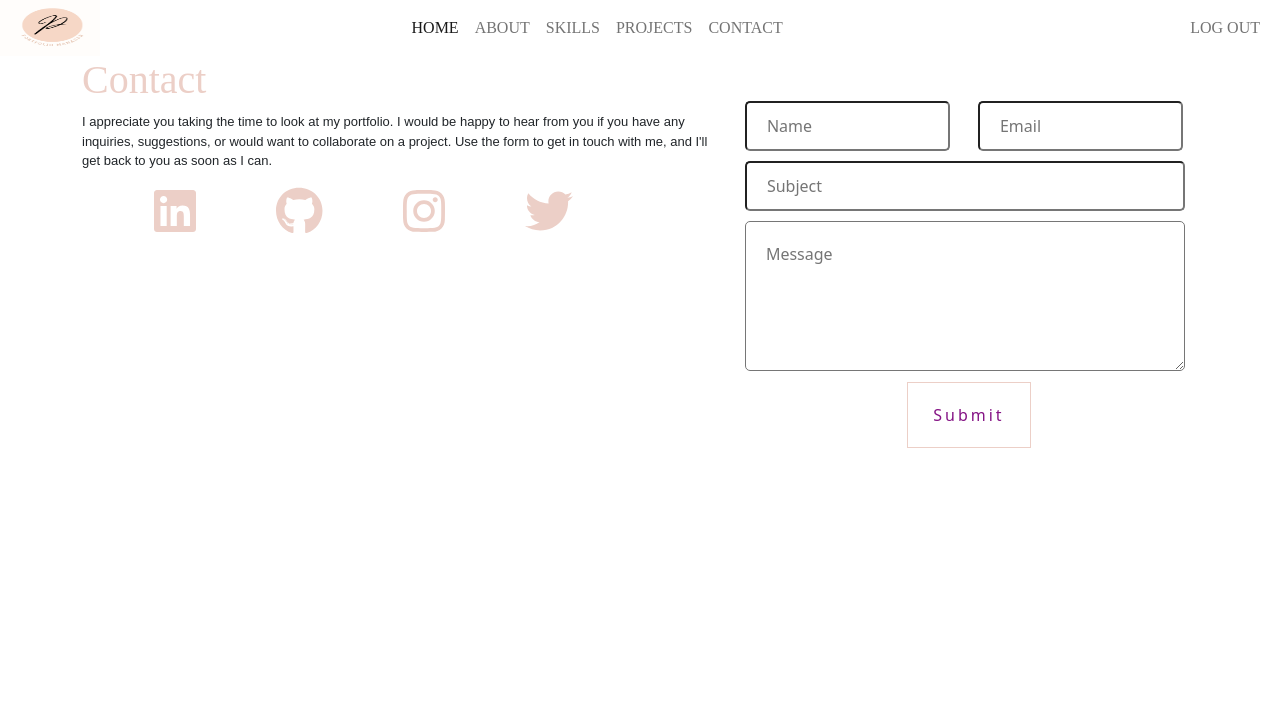
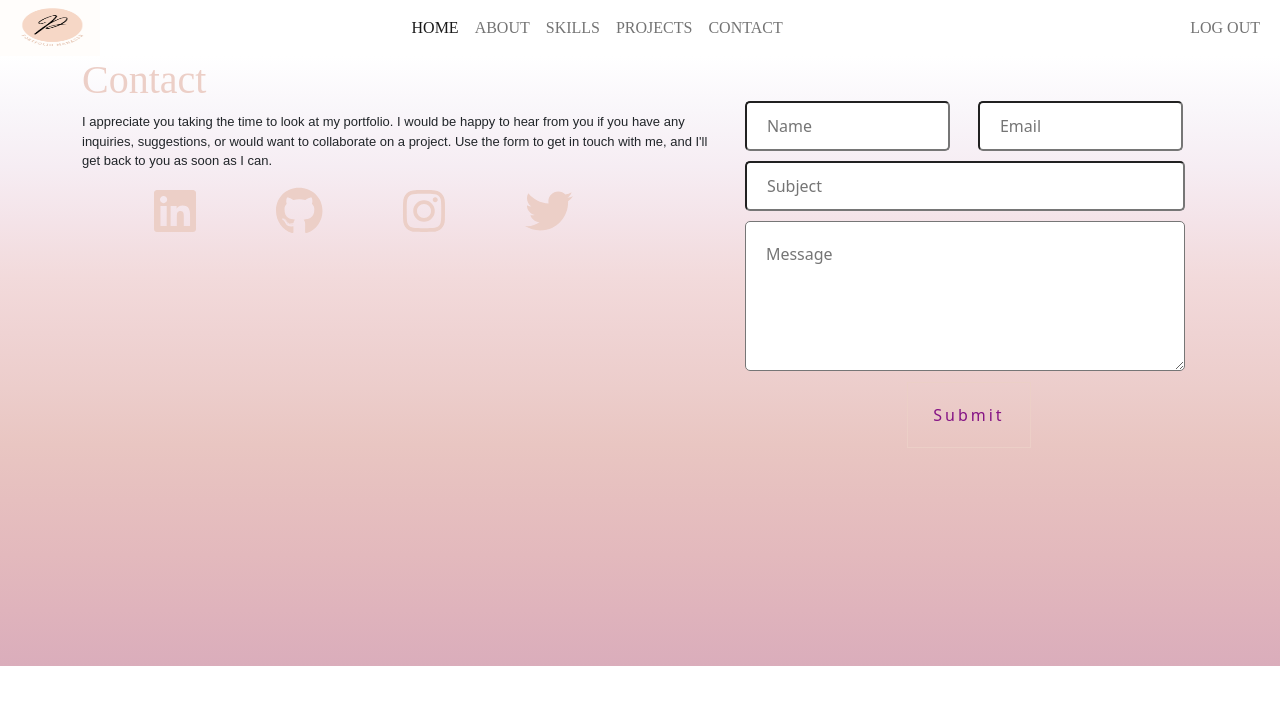
Before and after one commit to Grace-aloo/Portforlio, a React (Create React App) app: page /contact in a window 1280 px wide. Shown: the top 704 px of the page. Built offline with nearby package versions, Linux system fonts and the light colour scheme.

Commit message:
added background color to contact

```diff
--- a/src/components/contact.css
+++ b/src/components/contact.css
@@ -1,5 +1,10 @@
 .contact-page{
    display:flex;
+   width:100%;
+}
+.contact{
+    height: 610px;
+    background-image: linear-gradient(to bottom, #ffffff, #f9f6fa, #f6edf3, #f4e3e8, #f2dadb, #efd3d3, #eccdcb, #e9c6c2, #e6bfbf, #e3b9bd, #dfb3bc, #daadbb);
 }
 
 .contact-form{
@@ -71,3 +76,6 @@ button:hover{
     background: #f7bdf7;
     color: #333;
 }
+.list:hover{
+    color: #851485;
+}
```
